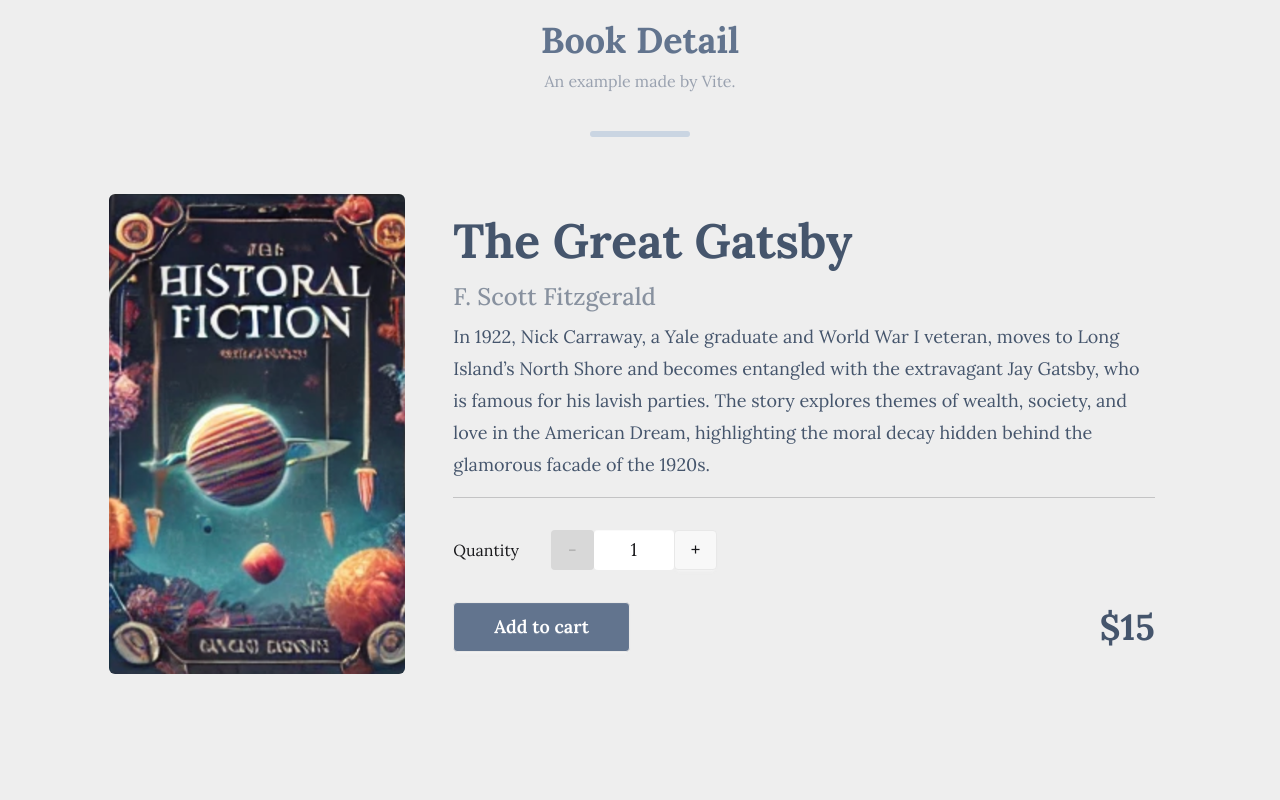
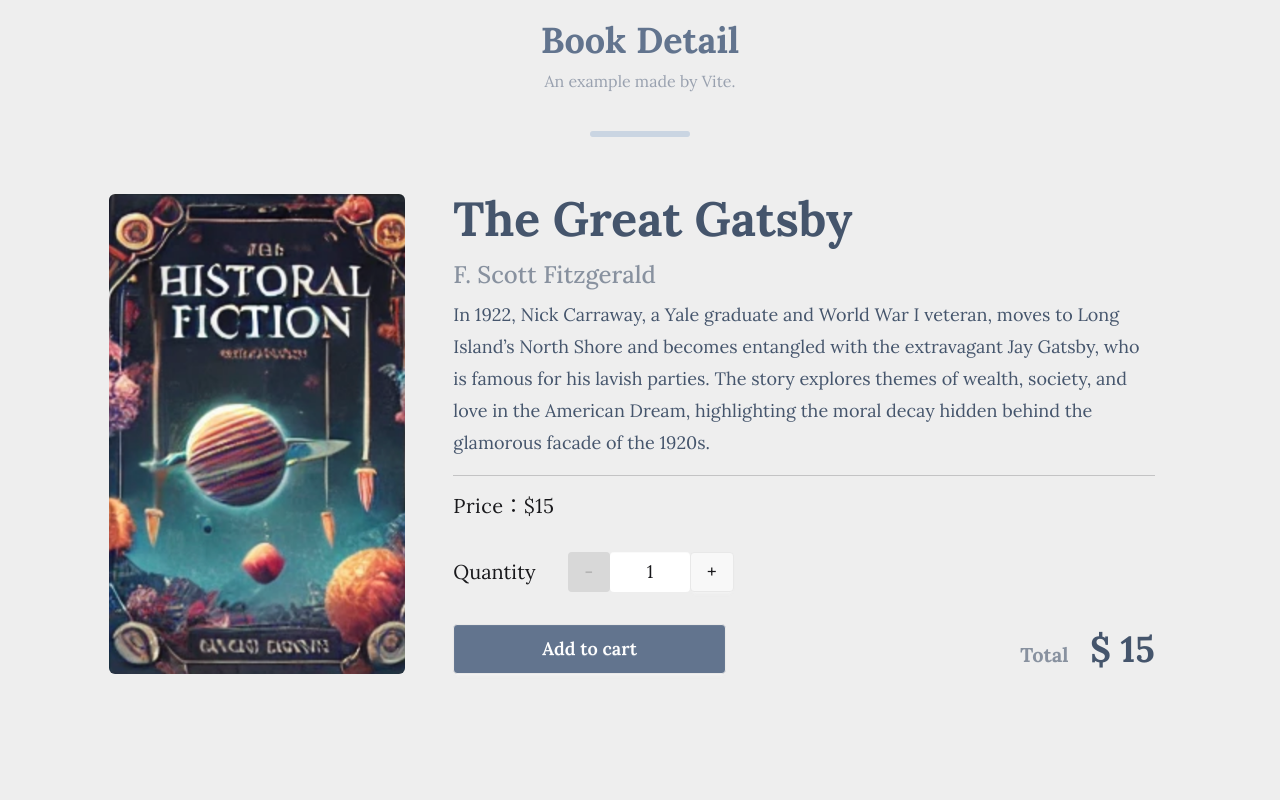
Before and after one commit to jen067/react-wk4, a React (Vite) app in the folder react-wk4/: page /books/ID/1 in a window 1280 px wide. Shown: the top 800 px of the page. Built offline with nearby package versions, Linux system fonts and the light colour scheme.

Commit message:
新增價錢計算

```diff
--- a/react-wk4/src/components/AddToCart.jsx
+++ b/react-wk4/src/components/AddToCart.jsx
@@ -1,4 +1,4 @@
-import { useState } from "react";
+import { createElement, useState } from "react";
 
 function AddToCart({ book }) {
   const [quantity, setQuantity] = useState(1);
@@ -26,10 +26,23 @@ function AddToCart({ book }) {
     }
   };
 
+  const totalPrice = (price) => {
+    const totalPrice = price * quantity;
+    const totalSpan = createElement(
+      "span",
+      { className: "totalPrice" },
+      `$ ${totalPrice}`
+    );
+    return totalSpan;
+  };
+
   return (
     <div>
+      <div className="price text-xl mt-4 tracking-wide">
+        Price：${book.price}
+      </div>
       <div className="flex items-center number-btns my-8">
-        <span className="mr-8">Quantity</span>
+        <span className="mr-8 text-xl">Quantity</span>
         <button
           className="btn decrease text-lg"
           disabled={quantity === 1}
@@ -51,11 +64,17 @@ function AddToCart({ book }) {
           +
         </button>
       </div>
-      <div className="add_to_cart flex justify-between items-center">
-        <button className="btn decrease text-lg bg-slate-500 text-white md:px-20 lg:px-10 py-6">
+
+      <div className="add_to_cart flex  flex-col-reverse gap-4 md:gap-0 md:flex-row md:justify-between md:items-center">
+        <button className="btn decrease text-lg bg-slate-500 text-white md:px-20 lg:px-[5.5rem] py-6">
           Add to cart
         </button>
-        <h2 className="text-slate-600 text-4xl font-bold">${book.price}</h2>
+        <div className="total text-slate-600 text-3xl font-semibold md:text-4xl md:font-bold">
+          <span className="text-slate-600 text-xl opacity-60 font-bold mr-3">
+            Total
+          </span>{" "}
+          {totalPrice(book.price)}
+        </div>
       </div>
     </div>
   );
```
